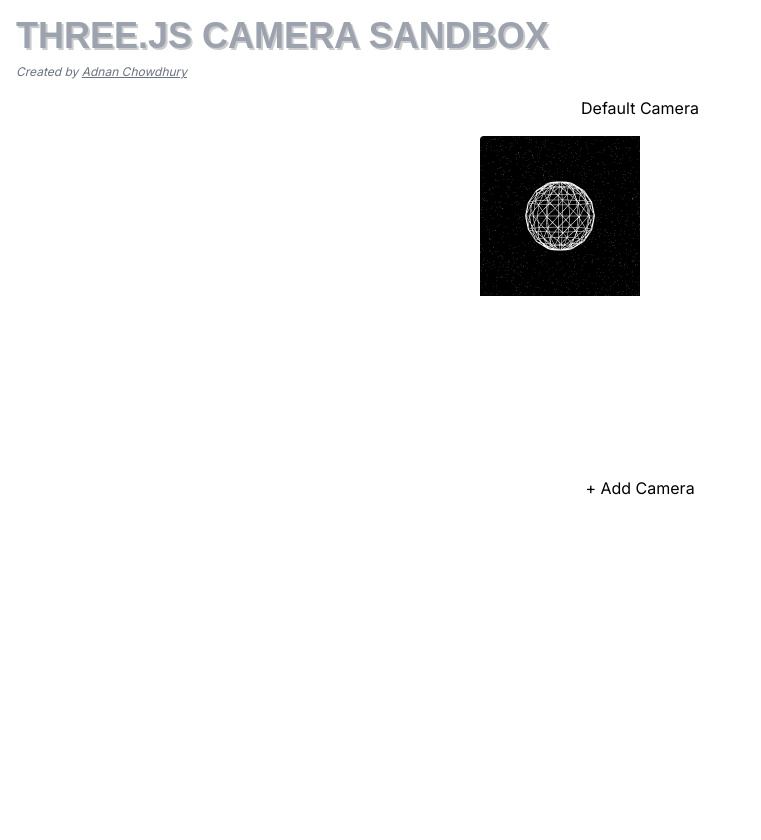
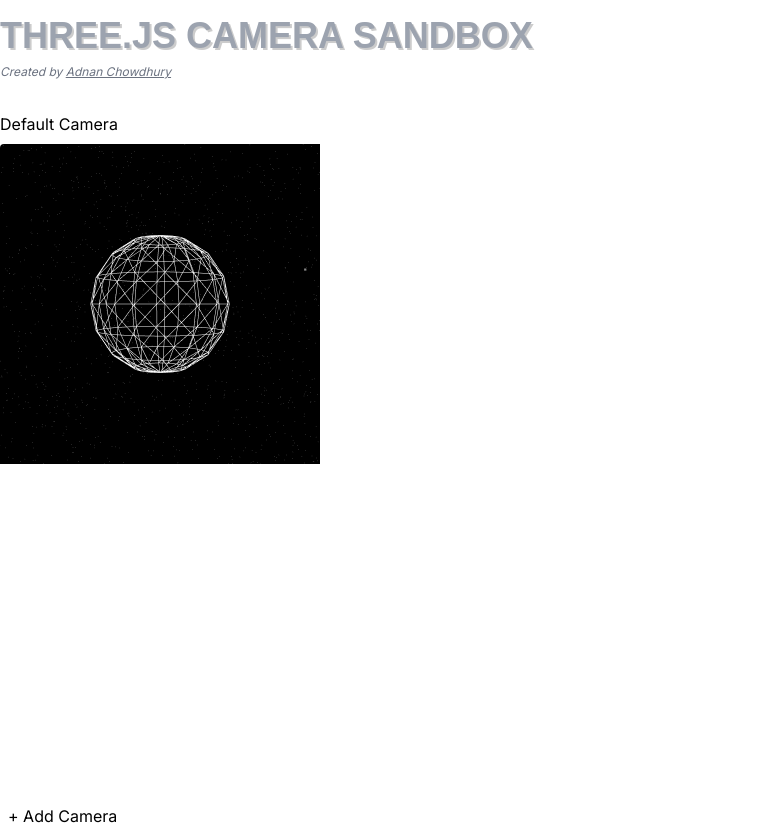
Before and after one commit to bttf/threejs-camera-sandbox, a Next.js app: page / in a window 1280 px wide. Shown: the whole page, without its empty margins (0-761 px from the left). Before the commit the page ends 800 px from the top, so only its background shows below. Built offline with nearby package versions, Linux system fonts and the light colour scheme; a web font is replaced by a local one.

Commit message:
desktop view

```diff
--- a/src/app/components/Camera.tsx
+++ b/src/app/components/Camera.tsx
@@ -12,7 +12,8 @@
   sandboxCamera: SandboxCamera;
   underControl: boolean;
   onClick: () => void;
-}> = ({ sandboxCamera, underControl, onClick: _onClick }) => {
+  large?: boolean;
+}> = ({ sandboxCamera, underControl, onClick: _onClick, large }) => {
   const ref = useRef<HTMLDivElement>(null);
   const canvas: HTMLCanvasElement = sandboxCamera.canvas;
 
@@ -25,18 +26,10 @@
   useEffect(() => {
     if (underControl && !_orbitControls) {
       _orbitControls = new OrbitControls(sandboxCamera.camera, canvas);
-      // none of the below is working
-      _orbitControls.enablePan = true;
-      _orbitControls.keys = {
-        LEFT: "A",
-        UP: "W",
-        RIGHT: "D",
-        BOTTOM: "S",
-      };
       _orbitControls.mouseButtons = {
         MIDDLE: THREE.MOUSE.ROTATE,
-        RIGHT: THREE.MOUSE.DOLLY,
-        LEFT: THREE.MOUSE.PAN,
+        LEFT: THREE.MOUSE.DOLLY,
+        RIGHT: THREE.MOUSE.PAN,
       };
     } else if (_orbitControls) {
       _orbitControls.dispose();
@@ -47,8 +40,11 @@
   return (
     <div
       ref={ref}
-      className={clsx("my-2", "h-80", "w-80", "rounded", "overflow-hidden", {
+      className={clsx("my-2", "rounded", "overflow-hidden", "w-80", "h-80", {
         "border-2 border-red-500": underControl,
+
+        "md:w-[40rem]": large,
+        "md:h-[40rem]": large,
       })}
       onClick={_onClick}
     ></div>
--- a/src/app/components/Sandbox.tsx
+++ b/src/app/components/Sandbox.tsx
@@ -45,9 +45,11 @@
   if (!defaultCamera) return null;
 
   return (
-    <div className="flex flex-col items-center">
+    <div className="flex flex-col items-center md:items-start md:flex-row">
+      <div>
         <div className="my-2">Default Camera</div>
         <Camera
+          large
           underControl={cameraUnderControl === defaultCamera}
           sandboxCamera={defaultCamera}
           onClick={() => setCameraUnderControl(defaultCamera)}
@@ -55,6 +57,8 @@
         <button className="my-2 px-2 py-1" onClick={addCamera}>
           + Add Camera
         </button>
+      </div>
+      <div className="md:flex-1 md:flex md:flex-wrap">
         {userCameras.reverse().map((camera, i) => (
           <div key={camera.camera.uuid}>
             <div className="my-2">{`Camera #${userCameras.length - i}`}</div>
@@ -72,6 +76,7 @@
           </div>
         ))}
       </div>
+    </div>
   );
 };
 
--- a/src/app/lib/cameraWorld.ts
+++ b/src/app/lib/cameraWorld.ts
@@ -29,8 +29,8 @@
  */
 let cameras: SandboxCamera[] = [];
 const aspect = 1; // all viewports will have square aspect ratio
-const CONTAINER_HEIGHT = 320; // hard-coded for the moment, matching tailwind's h-80 styling (320px)
-const CONTAINER_WIDTH = 320;
+const CONTAINER_HEIGHT = 640;
+const CONTAINER_WIDTH = 640;
 let scene: THREE.Scene;
 let renderer: THREE.WebGLRenderer;
 let mesh: THREE.Mesh;
@@ -76,8 +76,8 @@
   const canvas = document.createElement("canvas");
   canvas.width = CONTAINER_WIDTH * 2;
   canvas.height = CONTAINER_HEIGHT * 2;
-  canvas.style.height = `${CONTAINER_HEIGHT}px`;
-  canvas.style.width = `${CONTAINER_WIDTH}px`;
+  canvas.style.height = "inherit";
+  canvas.style.width = "inherit";
   return canvas;
 };
 
@@ -105,8 +105,8 @@
       containerCanvasHeight,
       0,
       0,
-      containerCanvasWidth,
-      containerCanvasHeight
+      targetCanvas.width,
+      targetCanvas.height
     );
   return targetCanvas;
 };
--- a/src/app/page.tsx
+++ b/src/app/page.tsx
@@ -5,7 +5,7 @@
 const gFont = Stick_No_Bills({ subsets: ["latin"] });
 
 const Header = () => (
-  <>
+  <div className="p-4 md:px-0">
     <div
       className={clsx(
         "text-4xl",
@@ -31,12 +31,12 @@
         Adnan Chowdhury
       </a>
     </div>
-  </>
+  </div>
 );
 
 export default function Home() {
   return (
-    <div className="p-4">
+    <div className="md:max-w-7xl md:mx-auto">
       <Header />
       <Sandbox />
     </div>
```
Lines whose indentation alone changed are shown as unchanged.
